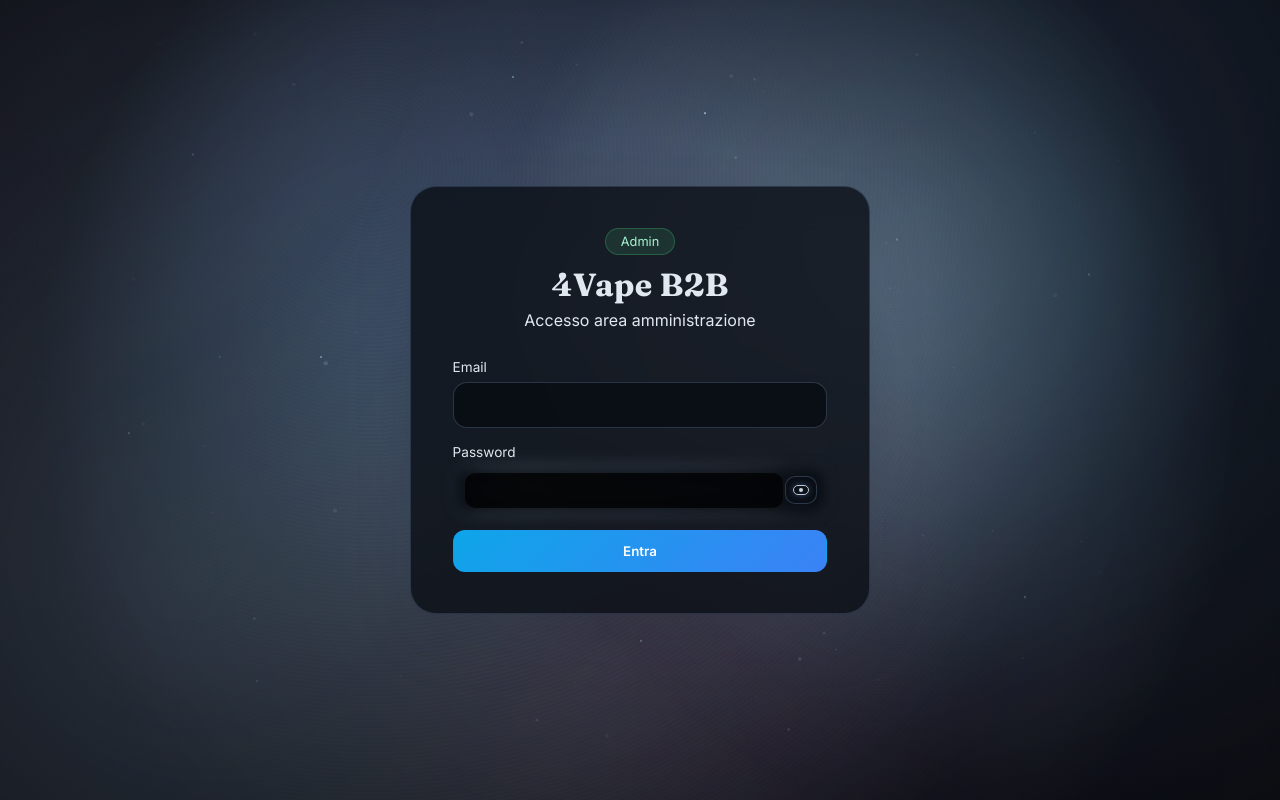
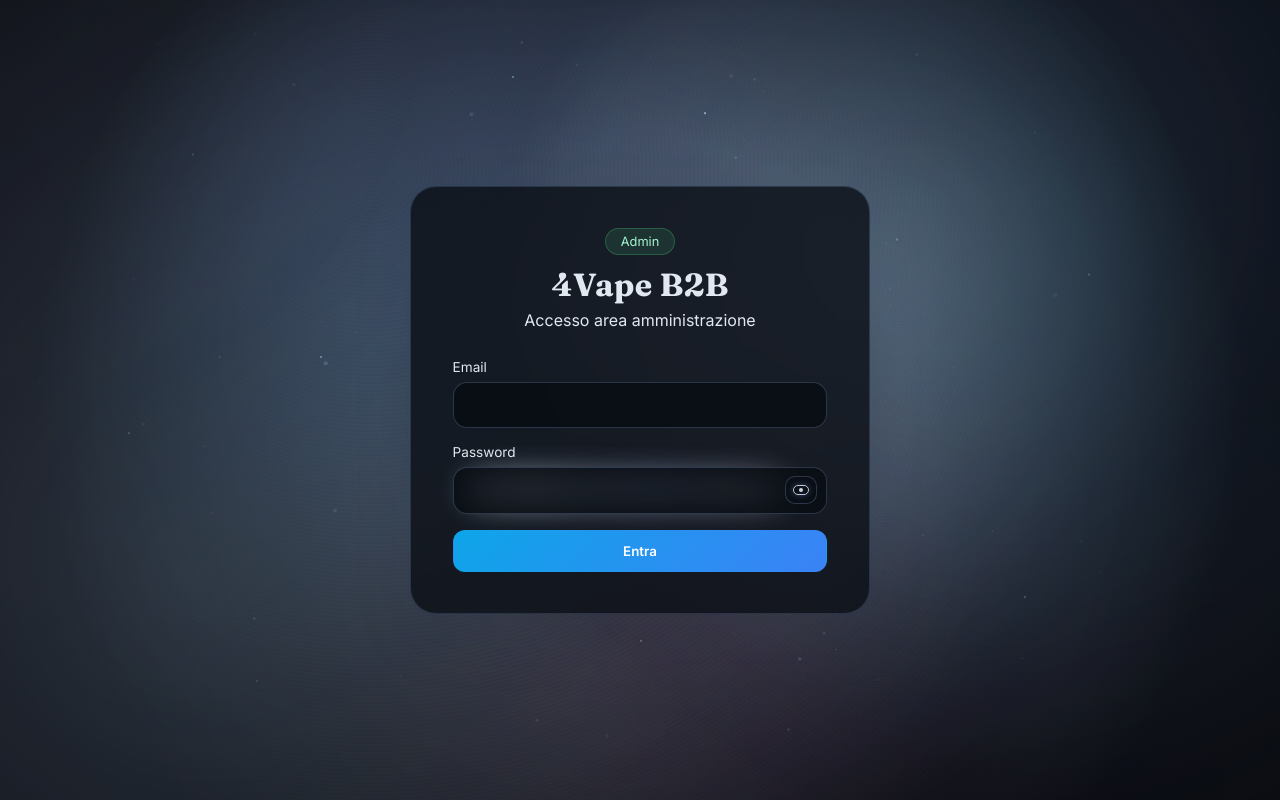
Before and after one commit to SyqonCollective/4vape, a React (Vite) app: page /admin/login in a window 1280 px wide. Built offline with nearby package versions, Linux system fonts and the light colour scheme; no server answers.

Commit message:
refine smoke password mask (no dark overlay)

```diff
--- a/src/index.css
+++ b/src/index.css
@@ -823,26 +823,13 @@ button {
   bottom: 6px;
   border-radius: 10px;
   background:
-    radial-gradient(circle at 20% 40%, rgba(220, 235, 255, 0.55), transparent 60%),
-    radial-gradient(circle at 60% 60%, rgba(140, 170, 220, 0.45), transparent 65%),
-    radial-gradient(circle at 80% 35%, rgba(255, 255, 255, 0.25), transparent 55%);
-  filter: blur(10px);
-  opacity: 0.9;
-  mix-blend-mode: screen;
+    radial-gradient(circle at 20% 40%, rgba(220, 235, 255, 0.75), transparent 60%),
+    radial-gradient(circle at 60% 60%, rgba(140, 170, 220, 0.6), transparent 65%),
+    radial-gradient(circle at 80% 35%, rgba(255, 255, 255, 0.45), transparent 55%);
+  filter: blur(14px);
+  opacity: 1;
   pointer-events: none;
   animation: smokeMask 5s ease-in-out infinite;
-}
-.password-field.smoke-on::after {
-  content: "";
-  position: absolute;
-  left: 12px;
-  right: 44px;
-  top: 6px;
-  bottom: 6px;
-  border-radius: 10px;
-  background: rgba(6, 8, 12, 0.82);
-  mix-blend-mode: multiply;
-  pointer-events: none;
 }
 .password-field .eye-btn {
   position: absolute;
@@ -899,7 +886,8 @@ button {
   color: transparent;
   caret-color: transparent;
   text-shadow: none;
-  filter: blur(6px);
+  filter: blur(0);
+  -webkit-text-fill-color: transparent;
 }
 @keyframes smokeMask {
   0% { transform: translate3d(0, 0, 0) scale(1); opacity: 0.85; }
```
